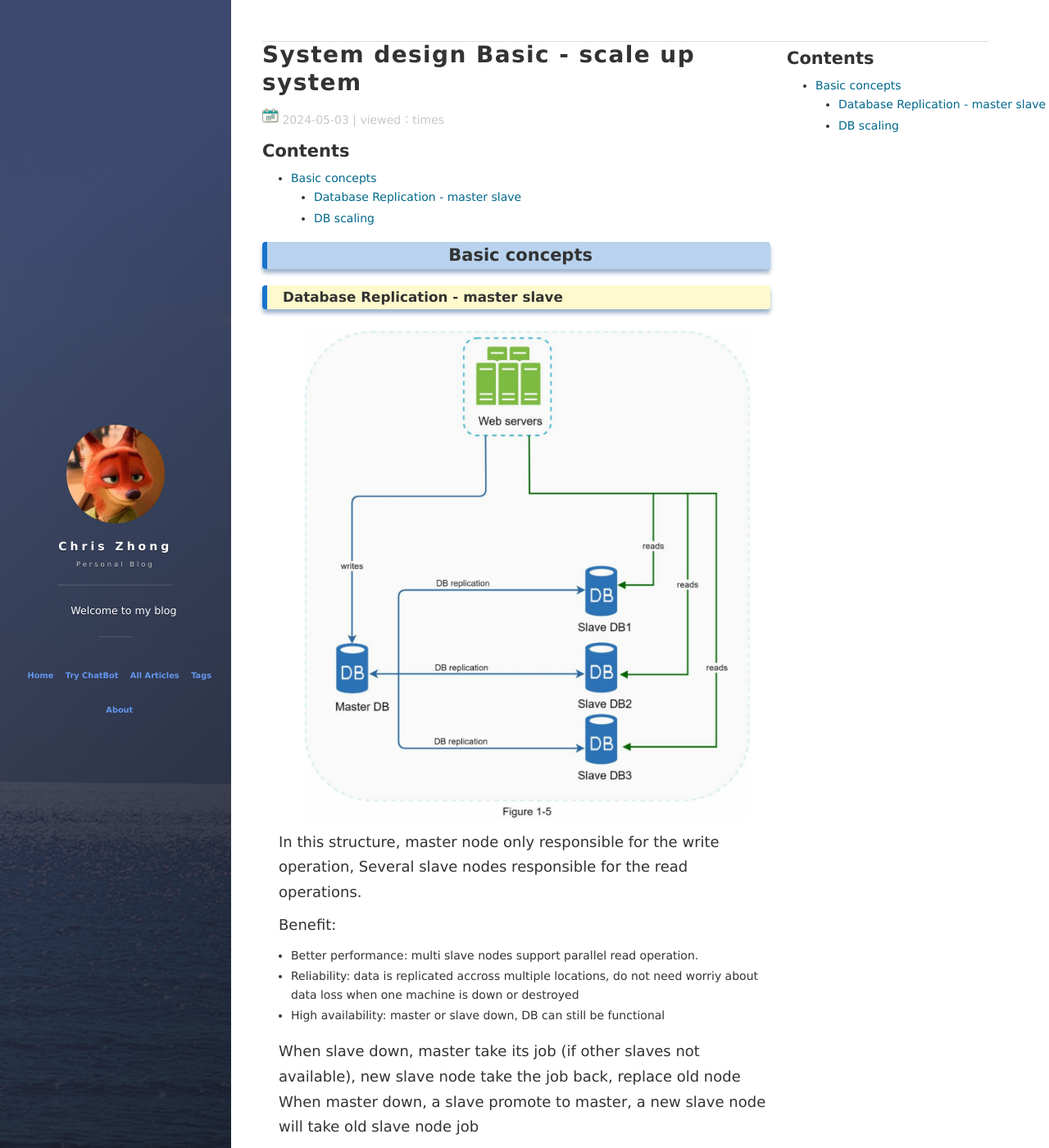
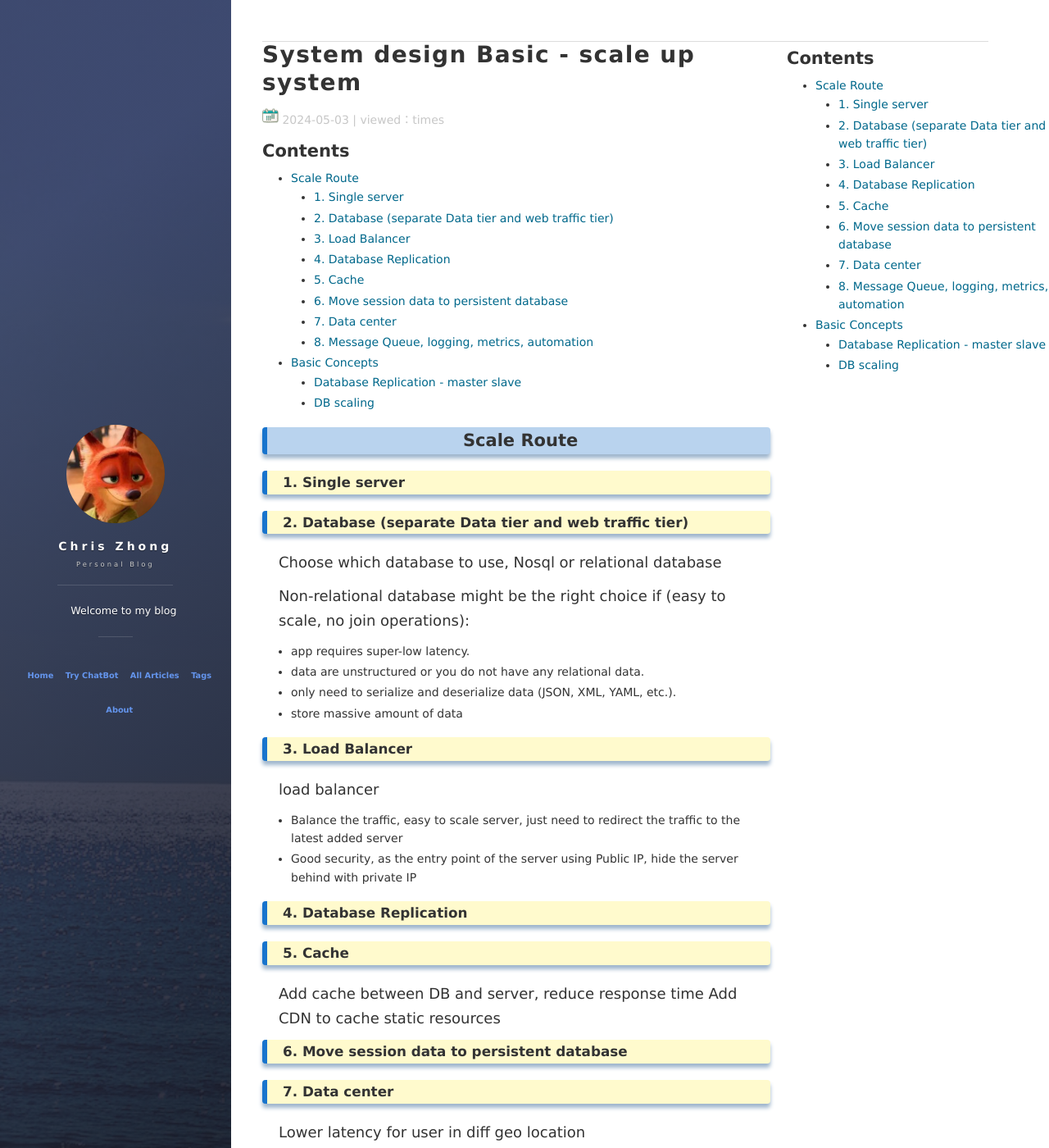
Before and after one commit to ChrisZZhong/chriszzhong.github.io, a Jekyll site: the page built from _posts/2024-05-03-system-design-basic.md, in a window 1280 px wide and 1400 px high. Shown: the whole window at 82% size. Built offline with Jekyll 4.4.1, drawn with Linux system fonts in a browser that asks for light colours; nearby versions of some CDN libraries; comment, search, counter and statistics services are not loaded; some of the changed text lies outside the part shown.

Commit message:
add more content - scale route

```diff
--- a/_posts/2024-05-03-system-design-basic.md
+++ b/_posts/2024-05-03-system-design-basic.md
@@ -6,7 +6,44 @@ description: "System design"
 tag: OOD & System Design
 ---
 
-## Basic concepts
+## Scale Route
+
+### 1. Single server
+
+### 2. Database (separate Data tier and web traffic tier)
+
+Choose which database to use, Nosql or relational database
+
+Non-relational database might be the right choice if (easy to scale, no join operations):
+- app requires super-low latency.
+- data are unstructured or you do not have any relational data.
+- only need to serialize and deserialize data (JSON, XML, YAML, etc.).
+- store massive amount of data
+
+### 3. Load Balancer
+
+load balancer
+- Balance the traffic, easy to scale server, just need to redirect the traffic to the latest added server
+- Good security, as the entry point of the server using Public IP, hide the server behind with private IP
+
+### 4. Database Replication
+
+### 5. Cache
+
+Add cache between DB and server, reduce response time
+Add CDN to cache static resources
+
+### 6. Move session data to persistent database
+
+### 7. Data center
+
+Lower latency for user in diff geo location
+
+### 8. Message Queue, logging, metrics, automation
+
+use message queue and worker nodes to async process jobs.
+
+## Basic Concepts
 
 ### Database Replication - master slave
 
```
